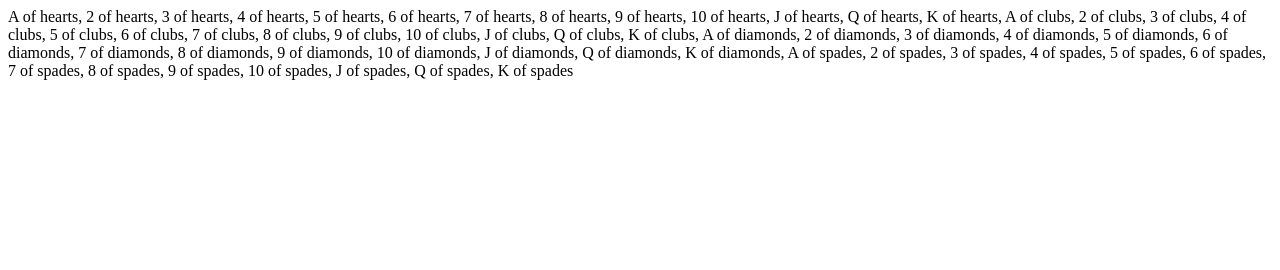
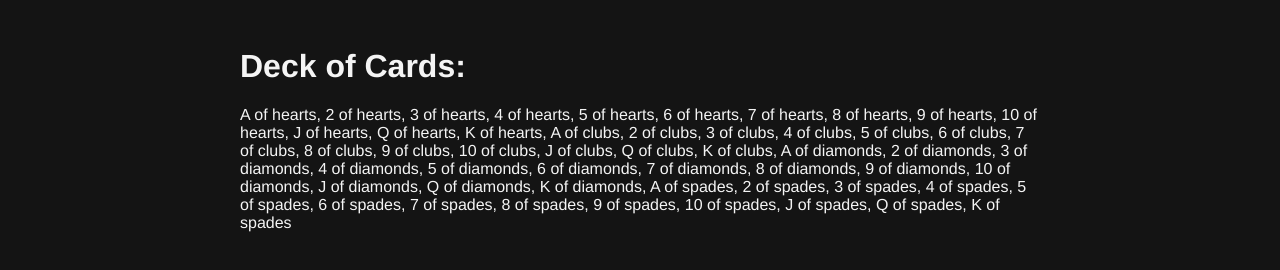
Before and after one commit to jasonkhan99/cardDisplay, a plain HTML site: page index.html in a window 1280 px wide. Drawn offline with Linux system fonts and the light colour scheme.

Commit message:
add styling to styles.css
co-authored-by: Jason Khan <jasonderekkhan@gmail.com>

```diff
--- a/index.html
+++ b/index.html
@@ -7,6 +7,7 @@
   <title>Building a Deck</title>
 </head>
 <body>
+  <h1>Deck of Cards:</h1>
   <div id="cardDeck">
 
   </div>
--- a/styles.css
+++ b/styles.css
@@ -0,0 +1,6 @@
+body {
+  font-family: 'helvetica neue';
+  margin: 3em 15em;
+  background-color: rgb(20, 20, 20);
+  color: #f4f4f4;
+}
```
